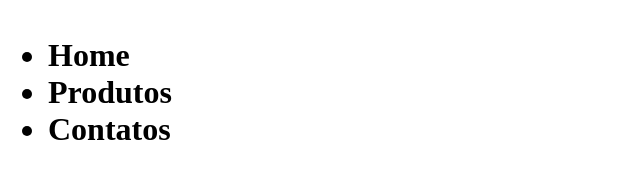
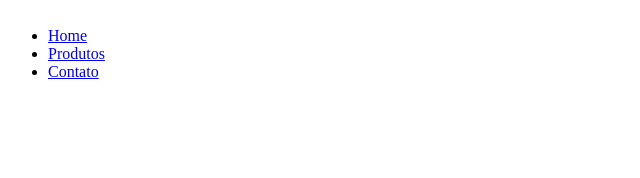
Before and after one commit to driellemorodes/barbearia-alura, a plain HTML site: page produtos.html in a window 1280 px wide. Shown: the part 274-452 px from the top of the page, without its empty margins (0-640 px from the left). Drawn offline with Linux system fonts and the light colour scheme.

Commit message:
add página "contato" e linkagem de menu

```diff
--- a/produtos.html
+++ b/produtos.html
@@ -9,11 +9,11 @@
   </head>
   <body>
     <header>
-        <h1><img src="images/logo.png"</h1>
+        <h1><img src="images/logo.png"></h1>
         <ul>
-            <li>Home</li>
-            <li>Produtos</li>
-            <li>Contatos</li>
+            <li><a href="index.html">Home</a></li>
+            <li><a href="produtos.html">Produtos</a></li>
+            <li><a href="contato.html">Contato</a></li>
         </ul>
     </header>
   </body>
```
Also changed, not shown: contato.css (added), contato.html (added).
